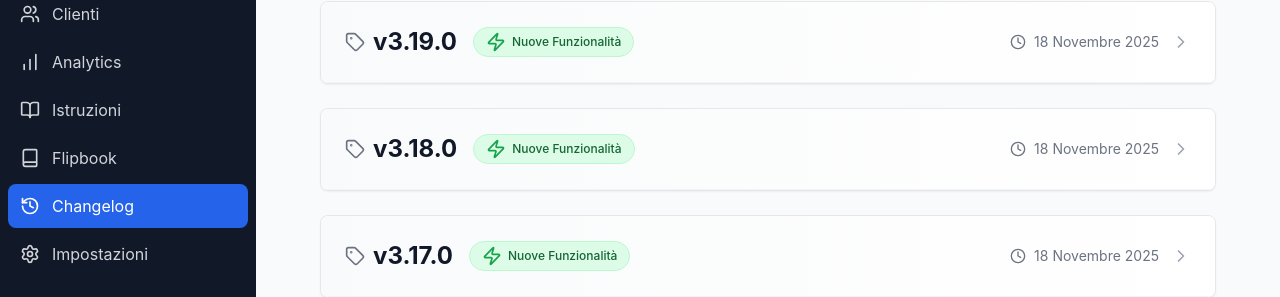
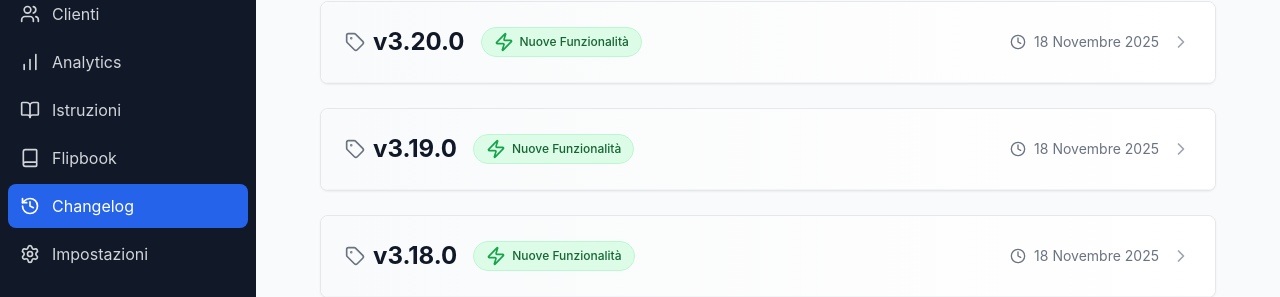
Before and after one commit to MarcoLP1822/gw, a Next.js app: page /changelog in a window 1280 px wide. Shown: the part 181-478 px from the top of the page. Built offline with nearby package versions, Linux system fonts and the light colour scheme.

Commit message:
chore: auto-update changelog [skip ci]

```diff
--- a/app/changelog/page.tsx
+++ b/app/changelog/page.tsx
@@ -17,6 +17,26 @@ interface ChangelogEntry {
 }
 
 const changelog: ChangelogEntry[] = [
+    {
+        version: '3.20.0',
+        date: '18 Novembre 2025',
+        type: 'feature',
+        changes: [
+            {
+                category: 'Generale',
+                items: [
+                    'Implementato rate limiting su tutti gli endpoint critici',
+                    'Refactor: replace all console.log with structured logger system',
+                ],
+            },
+            {
+                category: 'Gestione Progetti',
+                items: [
+                    'Aggiunto import logger mancante in lib/api/projects.ts',
+                ],
+            }
+        ],
+    },
     {
         version: '3.19.0',
         date: '18 Novembre 2025',
```
